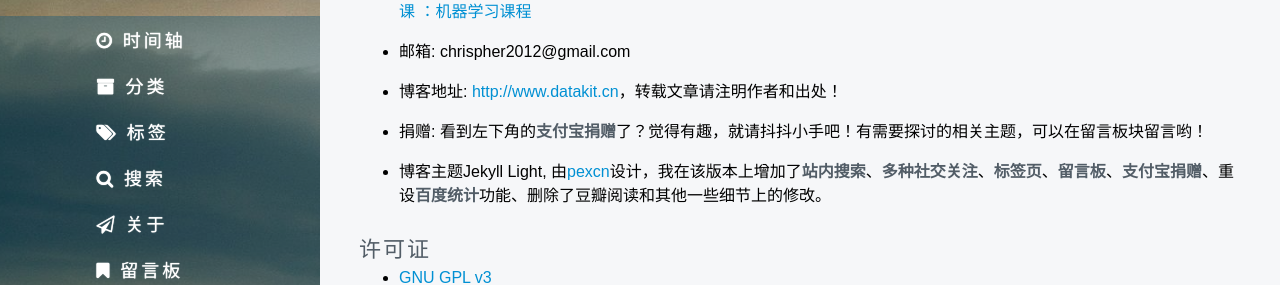
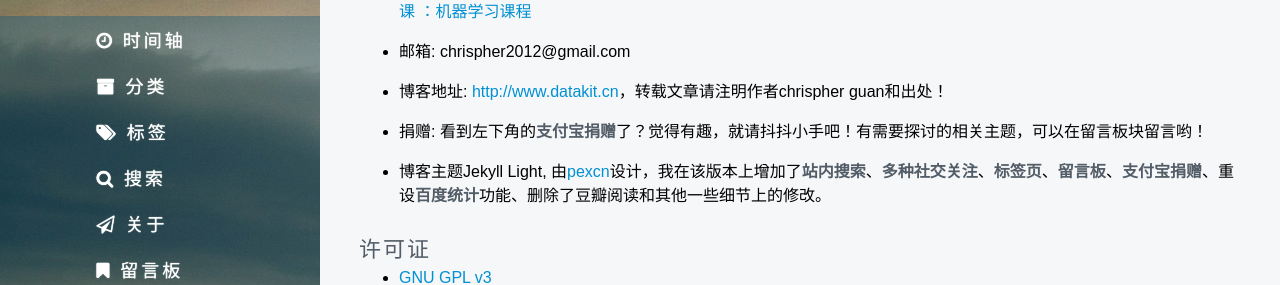
Before and after one commit to chrispher/chrispher.github.com, a Jekyll site: the page built from page/about.md, in a window 1280 px wide. Shown: the part 199-484 px from the top of the page. Built offline with Jekyll 4.4.1, drawn with Linux system fonts in a browser that asks for light colours; some web fonts are replaced; comment, search, counter and statistics services are not loaded.

Commit message:
modify the content

```diff
--- a/page/about.md
+++ b/page/about.md
@@ -17,7 +17,7 @@ title: 个人博客
 
 - 邮箱: chrispher2012@gmail.com
 
-- 博客地址: [http://www.datakit.cn](http://www.datakit.cn)，转载文章请注明作者和出处！
+- 博客地址: [http://www.datakit.cn](http://www.datakit.cn)，转载文章请注明作者chrispher guan和出处！
 
 - 捐赠: 看到左下角的**支付宝捐赠**了？觉得有趣，就请抖抖小手吧！有需要探讨的相关主题，可以在留言板块留言哟！
 
```
